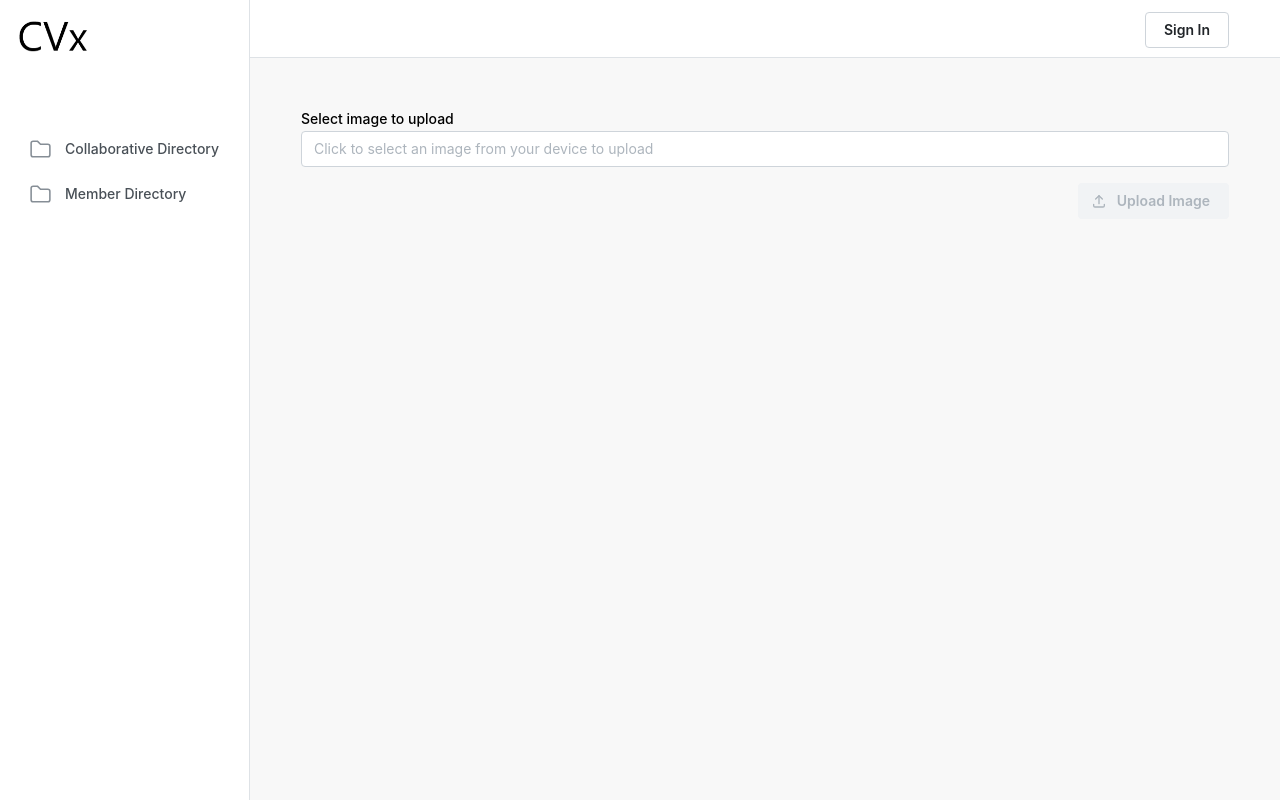
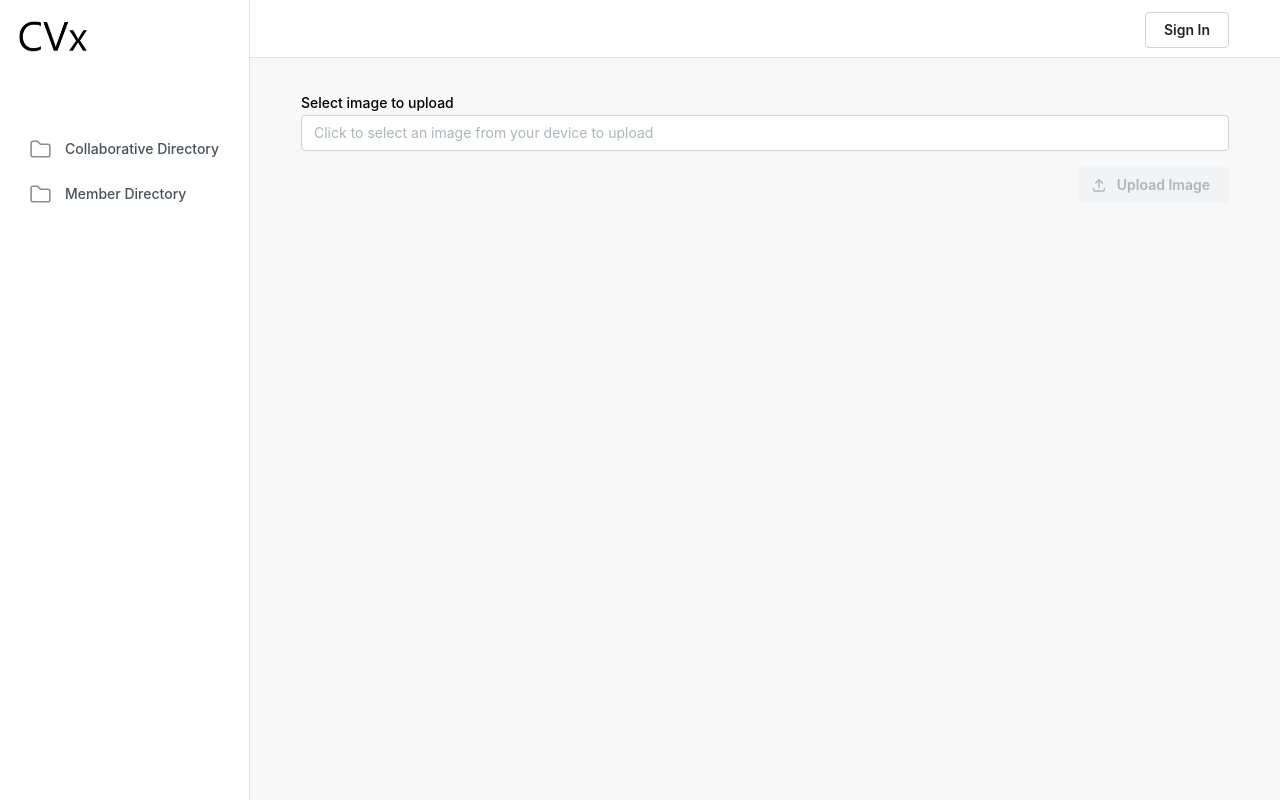
Before and after one commit to AlignedWorks/CVxMantineUI, a React (Vite) app: page /upload-image in a window 1280 px wide. Built offline with nearby package versions, Linux system fonts and the light colour scheme.

Commit message:
More tweaks

```diff
--- a/src/ImageField.tsx
+++ b/src/ImageField.tsx
@@ -29,7 +29,7 @@ export function ImageField({
   return (
     <Box {...others}>
       <Paper withBorder p="md" mb="md">
-        <Title order={5} mb="md">{label}</Title>
+        <Title order={4} mb="md">{label}</Title>
 
         {(!showUploader && imageUrl) ? (
           <Group>
--- a/src/components/Header/HeaderTabs.tsx
+++ b/src/components/Header/HeaderTabs.tsx
@@ -48,7 +48,7 @@ export function HeaderTabs() {
 
     const currentPath = location.pathname;
     const foundTab = tabsData.find(tab =>
-      currentPath.includes(`/collaboratives/${collaborativeId}/${tab.path}`)
+      currentPath.includes(`/collaboratives/${collaborativeId}${tab.path}`)
     );
 
     console.log('foundTab:', foundTab);
--- a/src/pages/ImageUpload.page.tsx
+++ b/src/pages/ImageUpload.page.tsx
@@ -68,8 +68,7 @@ export function ImageUpload({onSuccess, onCancel}: ImageUploadProps) {
   };
 
   return (
-    <Container size="md" py="xl">
-
+    <Container size="md" py="md">
         <Stack>
           {error && (
             <Alert icon={<IconAlertCircle size={16} />} title="Upload Error" color="red">
```
